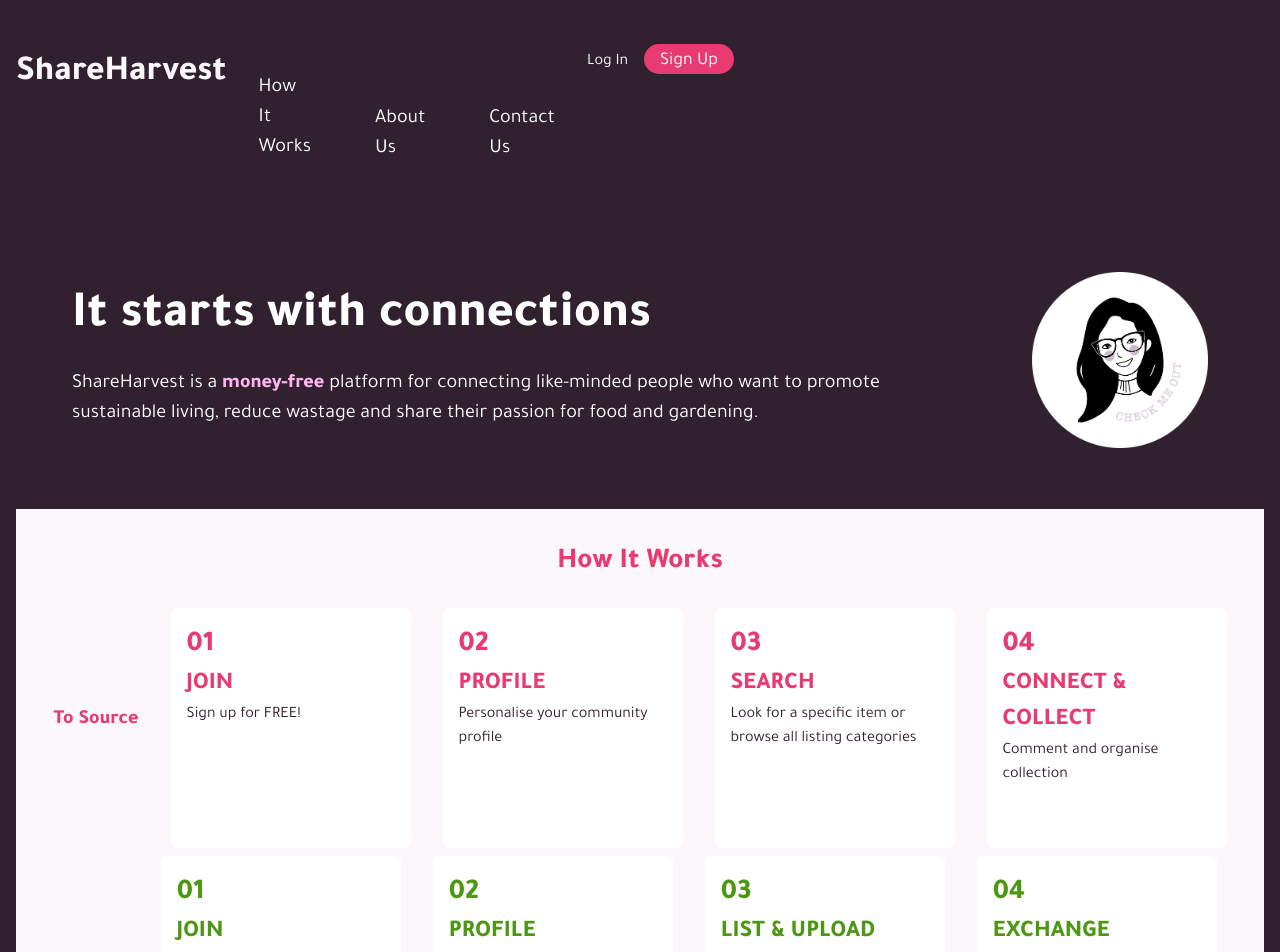
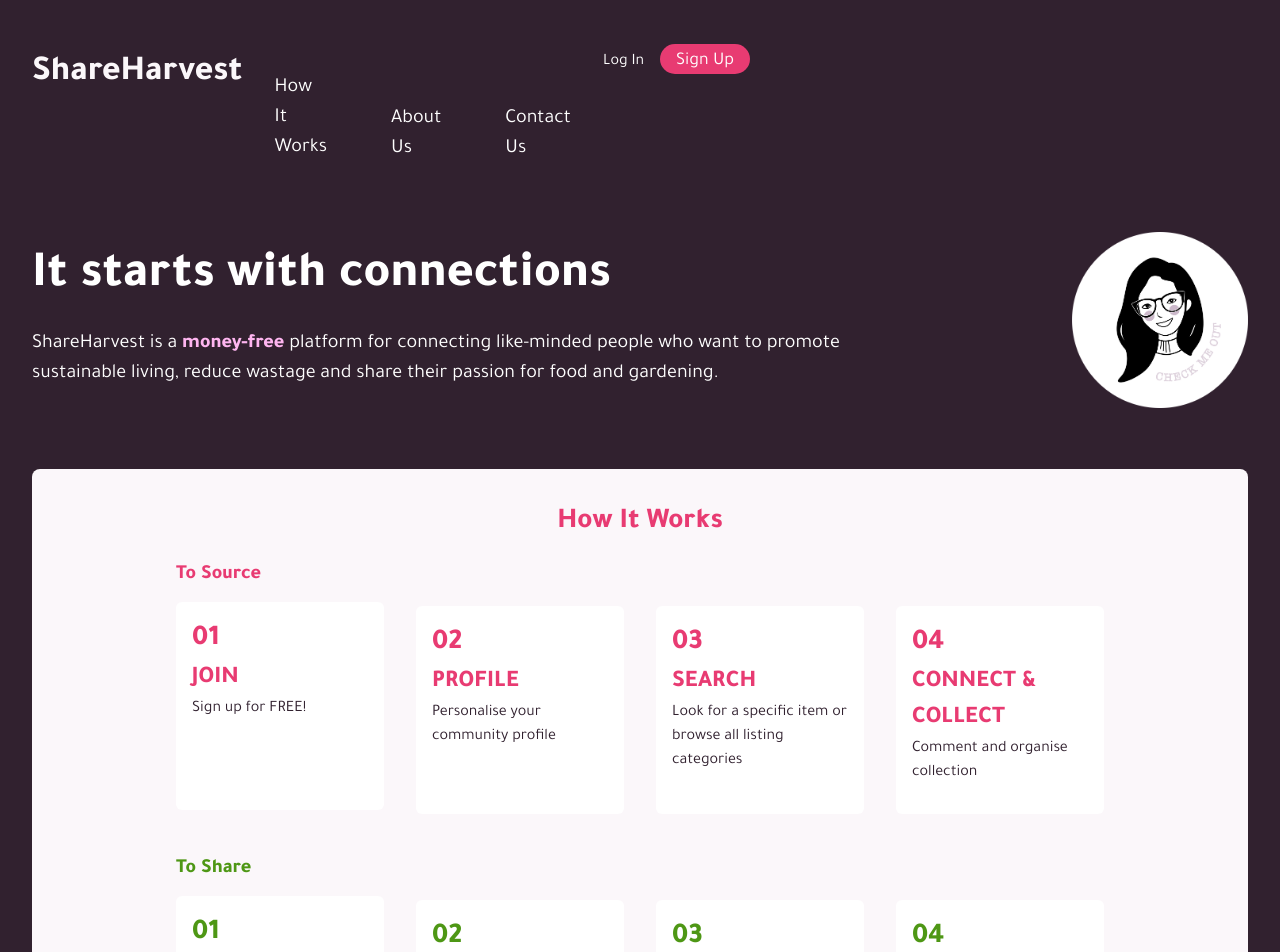
Before and after one commit to DJ-Lor/shareharvest-front-end-react, a React (Create React App) app: page /howitworks in a window 1280 px wide. Shown: the top 952 px of the page. Built offline with nearby package versions, Linux system fonts and the light colour scheme.

Commit message:
How it works page tablet and desktop

```diff
--- a/src/App.js
+++ b/src/App.js
@@ -30,7 +30,7 @@ import { useAuth } from "./hooks/useAuth";
 export default function App() {
   const { isAuthenticated } = useAuth();
   return (
-    <div id="main-app-layout" className="px-4 py-2 bg-brownc text-white font-google min-h-screen">
+    <div id="main-app-layout" className="px-4 py-2 md:px-8 bg-brownc text-white font-google min-h-screen">
         <NavigationBar />
         <Toaster position="top-right" toastOptions={{duration: 2000}} />
         <div id="route-app-layout">
--- a/src/components/CallToAction.jsx
+++ b/src/components/CallToAction.jsx
@@ -1,6 +1,6 @@
 export default function CallToAction() {
   return (
-    <div className="md:px-12 lg:px-14 pt-16 md:py-16 lg:py-10 flex flex-col md:flex-row ">
+    <div className="md:px-14 pt-16 md:py-16 lg:py-10 flex flex-col md:flex-row">
       <div className="flex flex-col md:pr-36">
         <p className="text-3xl md:text-5xl font-bold">Share more,</p>
         <p className="text-3xl md:text-5xl font-bold">waste less.</p>
--- a/src/components/CustomBox.jsx
+++ b/src/components/CustomBox.jsx
@@ -1,7 +1,7 @@
 export default function CustomBox({ number, title, instruction, textColor }) {
   return (
     <div
-      className={`box-content h-44 w-44 md:h-52 md:w-52 p-4 bg-white rounded-md`}
+      className={`box-content w-44 md:h-44 p-4 bg-white rounded-md`}
     >
       <p className={`${textColor} font-bold text-3xl`}>{number}</p>
       <p className={`${textColor} font-bold text-2xl uppercase`}>{title}</p>
--- a/src/components/Footer.jsx
+++ b/src/components/Footer.jsx
@@ -7,7 +7,7 @@ export default function Footer() {
   };
 
   return (
-    <div className=" text-white bg-brownc font-google md:px-12 lg:px-14 pb-4 md:py-16 lg:py-10 pt-14">
+    <div className=" text-white bg-brownc font-google pb-4 md:py-16 lg:py-10 pt-14">
       <div className="flex flex-col md:flex-row wrap md:grid grid-cols-3">
         {/* Newsletter  */}
         <div className="col-span-2">
--- a/src/pages/website/HowItWorks.jsx
+++ b/src/pages/website/HowItWorks.jsx
@@ -4,7 +4,7 @@ import HowToBox from "./HowToBox";
 export default function HowItWorks() {
   return (
     <div>
-      <div className="md:px-12 lg:px-14 md:py-16 lg:py-10 flex flex-col-reverse md:flex-row justify-center items-center wrap">
+      <div className="flex flex-col-reverse md:flex-row justify-center items-center wrap md:pb-10">
         <div className="md:flex md:flex-col md:pr-36">
           <p className="text-3xl md:text-5xl font-bold mb-3 mt-3">
             It starts with connections
--- a/src/pages/website/HowToBox.jsx
+++ b/src/pages/website/HowToBox.jsx
@@ -2,14 +2,14 @@ import CustomBox from "../../components/CustomBox";
 
 export default function HowToBox() {
   return (
-    <div className="bg-light flex flex-col items-center py-8">
+    <div className="bg-light flex flex-col items-center py-8 rounded-lg">
       <p className="text-pinkc text-3xl font-bold mb-4">How It Works</p>
       <div>
         {/* To Source */}
-        <div className="space-y-2 md:space-x-8 flex items-center flex-col md:flex-row">
-          <p className="text-pinkc text-xl font-bold mb-2 md:items-center flex">
+        <p className="text-pinkc text-xl font-bold mb-2 flex justify-center md:justify-start">
             To Source
           </p>
+        <div className="space-y-2 md:space-x-8 flex items-center flex-col md:flex-row">
           <CustomBox
             number="01"
             title="Join"
@@ -36,10 +36,10 @@ export default function HowToBox() {
           />
         </div>
         {/* To Share */}
-        <div className="space-y-2 md:space-x-8 flex items-center flex-col md:flex-row">
-          <p className="text-greenc text-xl font-bold mb-2 mt-10 md:items-center flex">
+        <p className="text-greenc text-xl font-bold mb-2 mt-10 flex justify-center md:justify-start">
             To Share
           </p>
+        <div className="space-y-2 md:space-x-8 flex items-center flex-col md:flex-row">
           <CustomBox
             number="01"
             title="Join"
```
